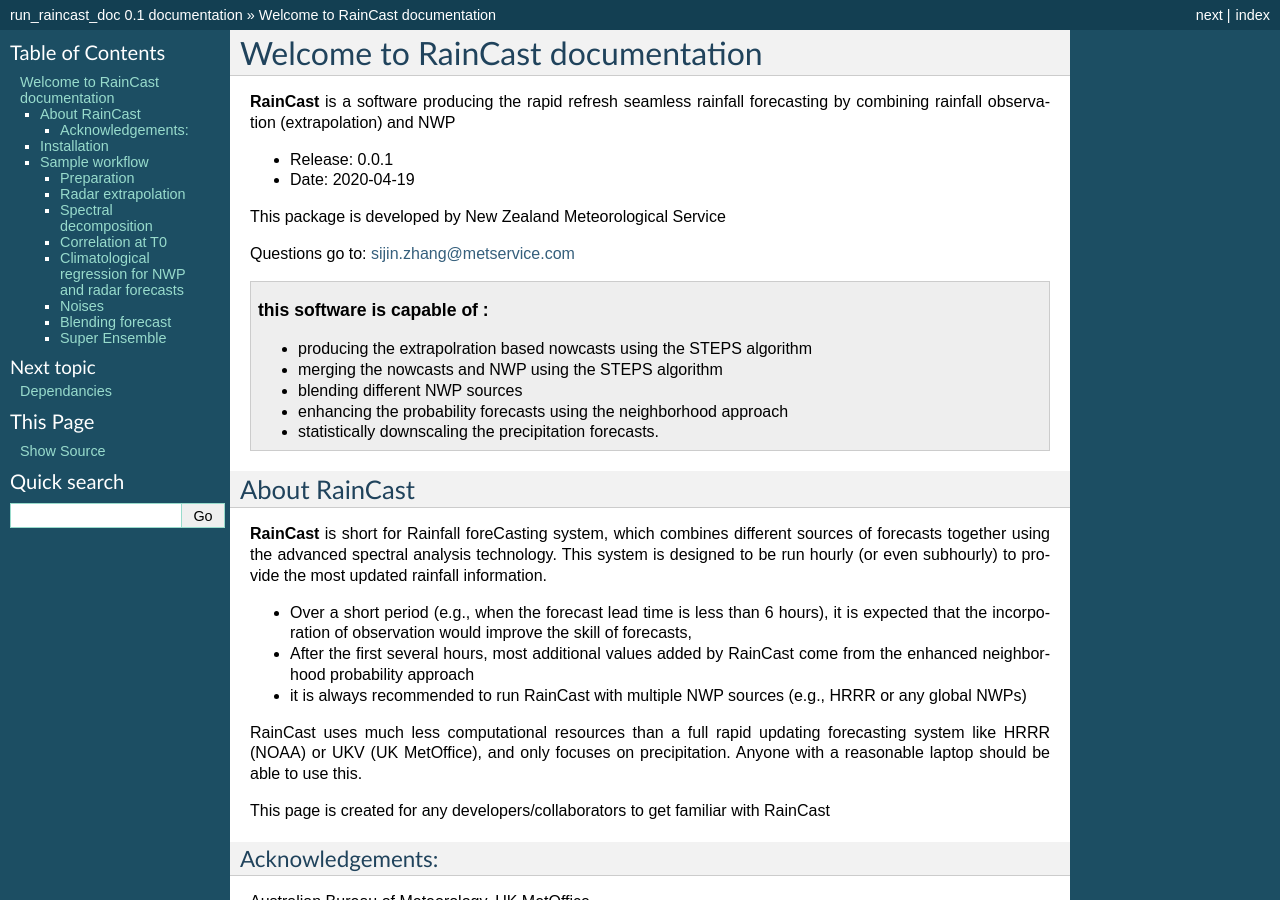
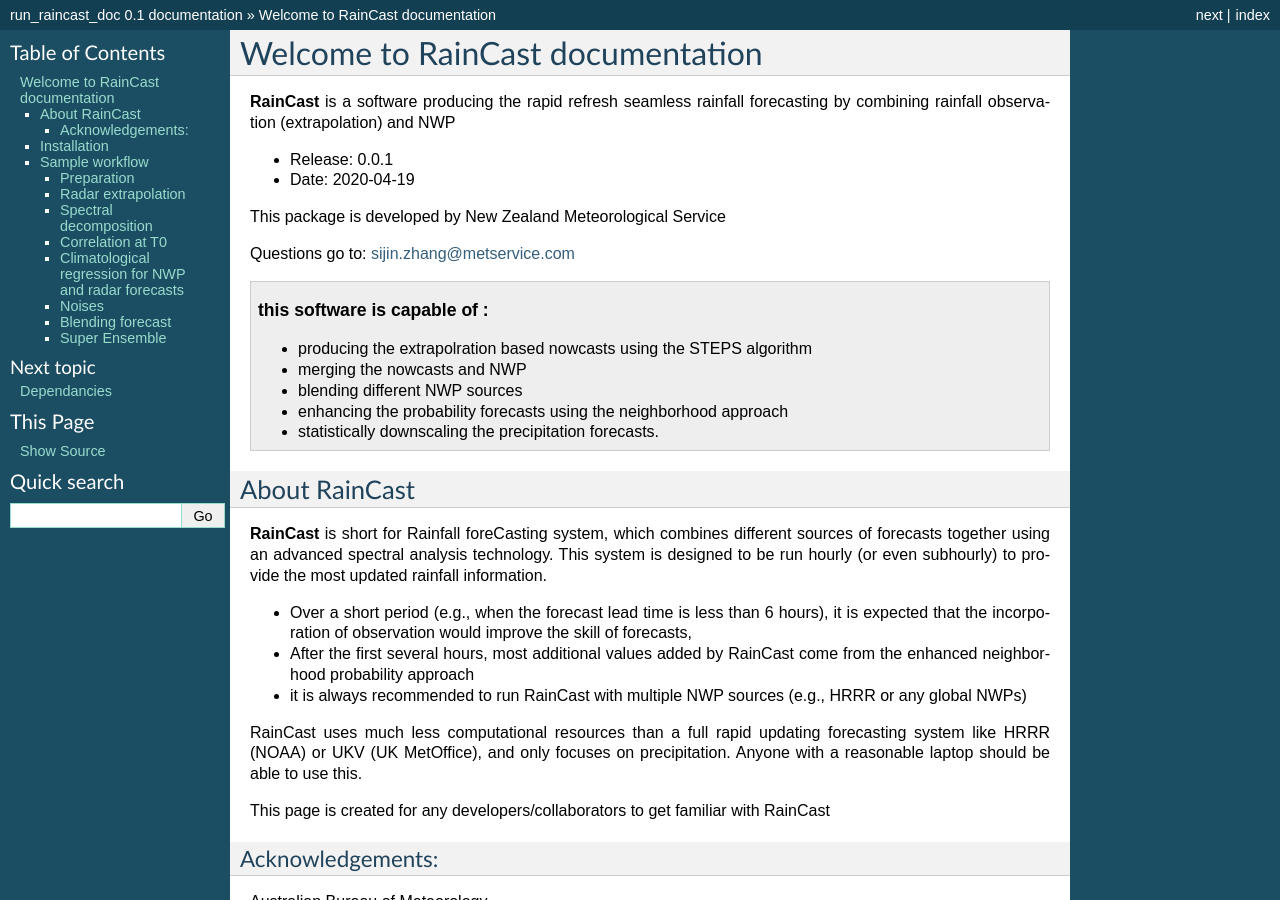
Before and after one commit to jzanetti/raincast_doc, a Sphinx documentation site: the page built from source/index.rst, in a window 1280 px wide and 900 px high. Built offline with Sphinx 7.4.7, drawn with Linux system fonts in a browser that asks for light colours; some of the changed text lies outside the part shown.

Commit message:
Update index.rst

```diff
--- a/source/index.rst
+++ b/source/index.rst
@@ -20,7 +20,7 @@ Questions go to: sijin.zhang@metservice.com
 
     * producing the extrapolration based nowcasts using the STEPS algorithm
 
-    * merging the nowcasts and NWP using the STEPS algorithm
+    * merging the nowcasts and NWP
 
     * blending different NWP sources
 
@@ -31,7 +31,7 @@ Questions go to: sijin.zhang@metservice.com
 
 About RainCast
 ^^^^^^^^^^^^^^^^^^^^
-**RainCast** is short for Rainfall foreCasting system, which combines different sources of forecasts together using the advanced spectral analysis technology. This system is designed to be run hourly (or even subhourly) to provide the most updated rainfall information.
+**RainCast** is short for Rainfall foreCasting system, which combines different sources of forecasts together using an advanced spectral analysis technology. This system is designed to be run hourly (or even subhourly) to provide the most updated rainfall information.
 
 * Over a short period (e.g., when the forecast lead time is less than 6 hours), it is expected that the incorporation of observation would improve the skill of forecasts,
 
```
Also changed, not shown: other parts of source/index.rst (+1 -1 lines).
